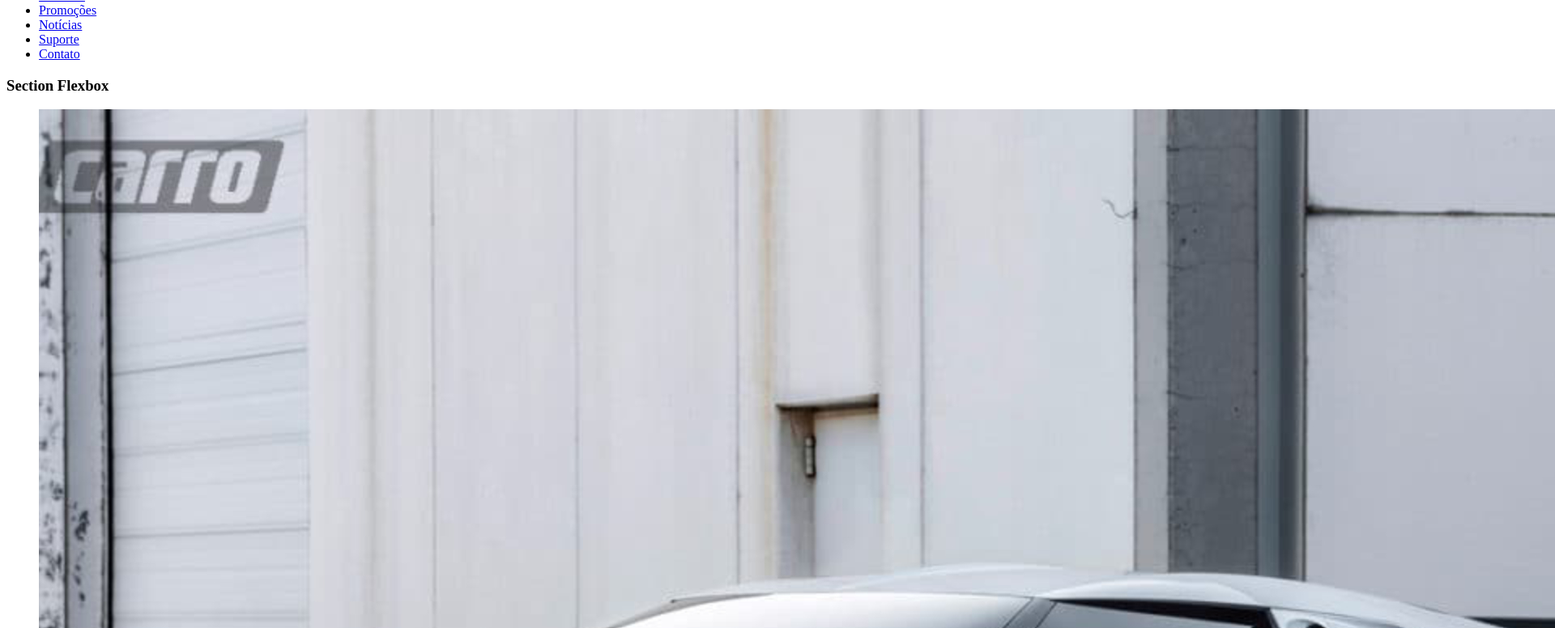
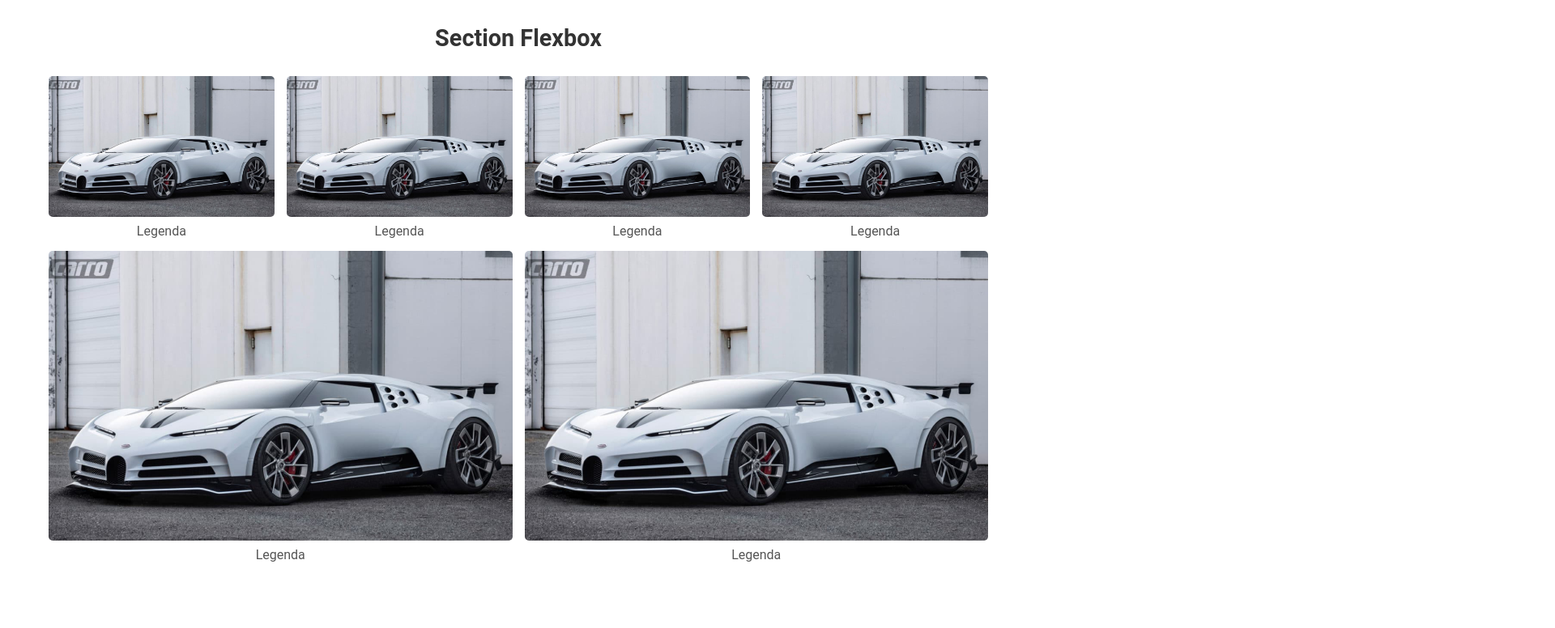
Before and after one commit to ylukasy-sketch/site-responsivo, a plain HTML site: page index.html in a window 1280 px wide. Shown: the part 74-850 px from the top of the page at 81% size, 1920 px wide, since content can reach past the window. After the commit the page ends 809 px from the top, so only its background shows below. Drawn offline with Linux system fonts and the light colour scheme; the site is published under a folder, as on GitHub Pages, so addresses that start at the root find nothing.

Commit message:
Add files via upload

```diff
--- a/index.html
+++ b/index.html
@@ -4,9 +4,9 @@
         <meta charset="UTF-8">
         <meta name="author" content="Lucas de Olivera">
         <meta name="description" content="imagens de bugattis">
-        <link rel="stylesheet" href="/css/style.css">
+        <link rel="stylesheet" href="css/style.css">
         <link rel="shortcut icon" href="img/buggatti.jpg" type="image/x-icon">
-        <title>Bugatti</title>
+        <title>Flexbox</title>
         <meta name="viewport" content="width=device-width, initial-scale=1.0, maximum-scale=1"/>
     </head>
     <body>
```
Lines whose indentation alone changed are shown as unchanged.
